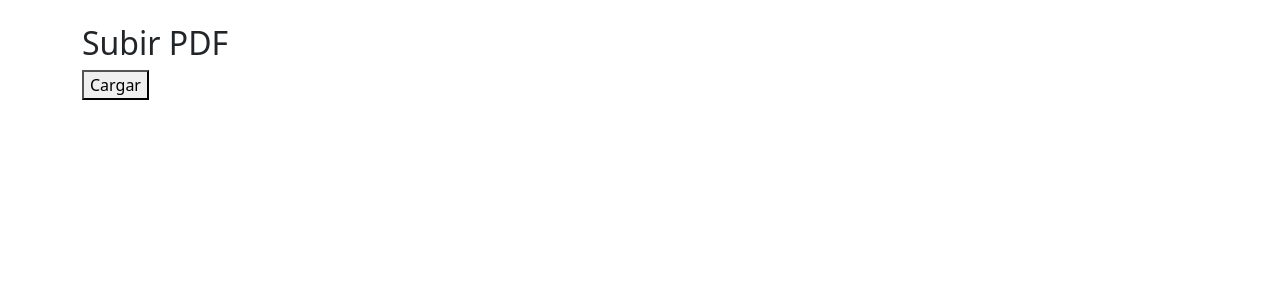
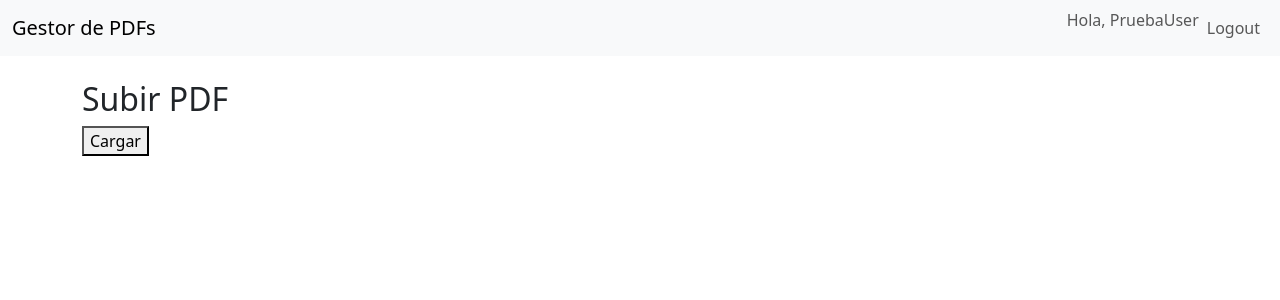
Before and after one commit to BigBossSpektrum/pdf, a Django app: page / in a window 1280 px wide. Shown: the top 300 px of the page. Run offline with Django 5.2, Linux system fonts and the light colour scheme; a user stored in the database is signed in.

Commit message:
FIXED NAVBAR
Fixed problem with navbar

```diff
--- a/templates/base.html
+++ b/templates/base.html
@@ -5,14 +5,41 @@
     <title>{% block title %}Gestor de PDFs{% endblock %}</title>
     <link href="https://cdn.jsdelivr.net/npm/bootstrap@5.3.3/dist/css/bootstrap.min.css" rel="stylesheet">
 </head>
+
 <body>
-    <nav>
-        {% block navbar %}{% endblock %}
+    <!-- Barra de navegación -->
+    <nav class="navbar navbar-expand-lg navbar-light bg-light">
+        <div class="container-fluid">
+            <a class="navbar-brand" href="{% url 'home' %}">Gestor de PDFs</a>
+            <button class="navbar-toggler" type="button" data-bs-toggle="collapse" data-bs-target="#navbarNav" aria-controls="navbarNav" aria-expanded="false" aria-label="Toggle navigation">
+                <span class="navbar-toggler-icon"></span>
+            </button>
+            <div class="collapse navbar-collapse" id="navbarNav">
+                <ul class="navbar-nav ms-auto">
+
+                    {% if user.is_authenticated %}
+                        <li class="nav-item">
+                            <span class="navbar-text">Hola, {{ user.username }}</span>
+                        </li>
+                        <li class="nav-item">
+                            <a class="nav-link" href="{% url 'logout' %}">Logout</a>
+                        </li>
+                    {% else %}
+                        <li class="nav-item">
+                            <a class="nav-link" href="{% url 'login' %}">Login</a>
+                        </li>
+                    {% endif %}
+                </ul>
+            </div>
+        </div>
     </nav>
 
+    <!-- Contenido de la página -->
     <main class="container mt-4">
         {% block content %}{% endblock %}
     </main>
+
+    <script src="https://cdn.jsdelivr.net/npm/@popperjs/core@2.11.6/dist/umd/popper.min.js"></script>
+    <script src="https://cdn.jsdelivr.net/npm/bootstrap@5.3.3/dist/js/bootstrap.min.js"></script>
 </body>
-
 </html>
```
Also changed, not shown: templates/navbar.html (deleted, +0 -11 lines).
